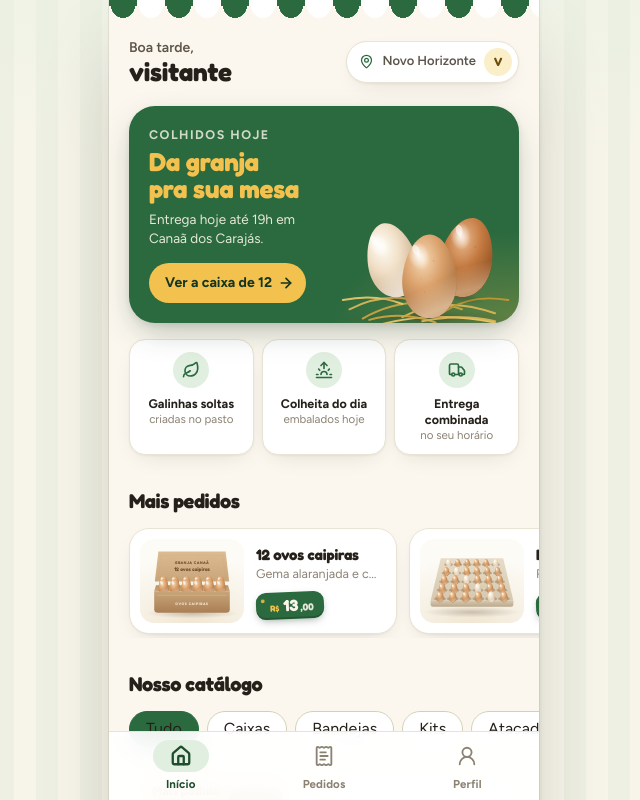
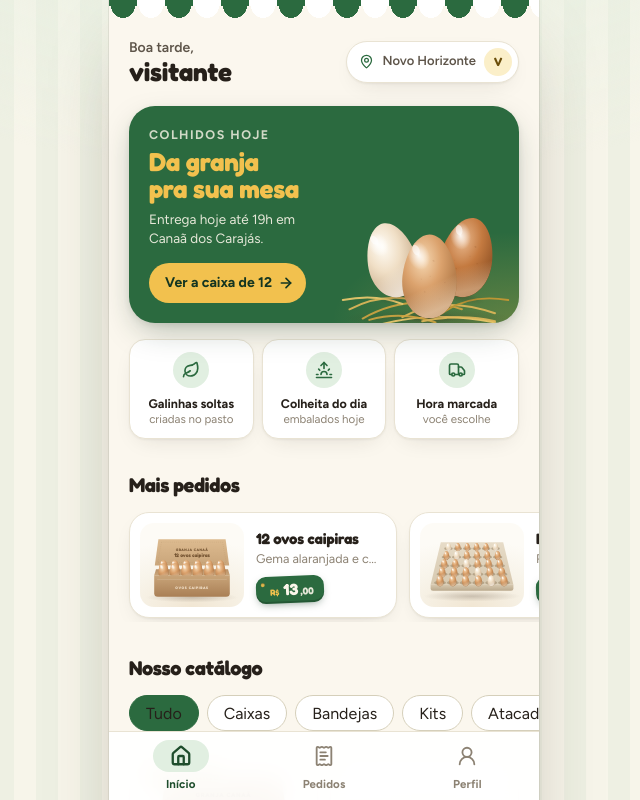
Before and after one commit to alanaraujo-bit/granjacanaa, a Next.js app: page /inicio in a window 1280 px wide. Shown: the top 800 px of the page, without its empty margins (316-956 px from the left). Built offline with nearby package versions, Linux system fonts and the light colour scheme.

Commit message:
polish: carton lid, onboarding balance, page transitions, not-found; docs: DESIGN.md, README

```diff
--- a/src/app/(app)/inicio/page.tsx
+++ b/src/app/(app)/inicio/page.tsx
@@ -15,7 +15,7 @@ import { SectionTitle, Skeleton } from "@/components/ui/Primitives";
 const TRUST = [
   { Icon: Leaf, title: "Galinhas soltas", text: "criadas no pasto" },
   { Icon: Sunrise, title: "Colheita do dia", text: "embalados hoje" },
-  { Icon: Truck, title: "Entrega combinada", text: "no seu horário" },
+  { Icon: Truck, title: "Hora marcada", text: "você escolhe" },
 ];
 
 export default function HomePage() {
--- a/src/app/(app)/produto/[id]/layout.tsx
+++ b/src/app/(app)/produto/[id]/layout.tsx
@@ -4,6 +4,6 @@ export function generateStaticParams() {
   return PRODUCTS.map((p) => ({ id: p.id }));
 }
 
-export default function ProductLayout({ children }: LayoutProps<"/produto/[id]">) {
+export default function ProductLayout({ children }: { children: React.ReactNode }) {
   return children;
 }
--- /dev/null
+++ b/src/app/(app)/template.tsx
@@ -0,0 +1,17 @@
+"use client";
+
+import { motion } from "motion/react";
+
+/** Transição suave entre telas do app (curta, sem coreografia). */
+export default function AppTemplate({ children }: { children: React.ReactNode }) {
+  return (
+    <motion.div
+      initial={{ opacity: 0, y: 6 }}
+      animate={{ opacity: 1, y: 0 }}
+      transition={{ duration: 0.18, ease: [0.16, 1, 0.3, 1] }}
+      className="flex min-h-dvh flex-col"
+    >
+      {children}
+    </motion.div>
+  );
+}
--- a/src/app/(auth)/bem-vindo/page.tsx
+++ b/src/app/(auth)/bem-vindo/page.tsx
@@ -74,9 +74,9 @@ export default function WelcomePage() {
         style={{ scrollbarWidth: "none" }}
       >
         {SLIDES.map((s, i) => (
-          <section key={i} className="flex w-full shrink-0 snap-center flex-col px-5">
+          <section key={i} className="flex w-full shrink-0 snap-center flex-col justify-center px-5 py-2">
             <div
-              className="relative mx-auto mt-2 w-full max-w-[360px] overflow-hidden rounded-[28px]"
+              className="relative mx-auto w-full max-w-[360px] overflow-hidden rounded-[28px]"
               style={{
                 background:
                   "radial-gradient(110% 85% at 50% 100%, #ecdfc8 0%, #f6f1e4 55%, #fbf7ee 100%)",
--- a/src/app/globals.css
+++ b/src/app/globals.css
@@ -51,7 +51,6 @@
   --shadow-gold: 0 10px 24px -8px rgba(224, 171, 46, 0.6);
 
   --ease-out: cubic-bezier(0.16, 1, 0.3, 1);
-  --ease-spring: cubic-bezier(0.34, 1.56, 0.64, 1);
 
   --app-width: 430px;
   --safe-top: env(safe-area-inset-top, 0px);
@@ -96,7 +95,6 @@
   --shadow-gold: var(--shadow-gold);
 
   --ease-out: var(--ease-out);
-  --ease-spring: var(--ease-spring);
 }
 
 /* ------------------------------------------------------------------
--- /dev/null
+++ b/src/app/not-found.tsx
@@ -0,0 +1,20 @@
+import Link from "next/link";
+import { Egg } from "@/components/illustrations/Egg";
+
+export default function NotFound() {
+  return (
+    <main className="app-frame flex min-h-dvh flex-col items-center justify-center px-8 text-center">
+      <Egg width={96} tone="cream" />
+      <h1 className="mt-6 font-display text-[26px] font-semibold text-ink">Essa página não chocou</h1>
+      <p className="mt-2 max-w-[28ch] text-[15px] text-ink-2">
+        O endereço não existe ou mudou de lugar. Vamos voltar para o catálogo?
+      </p>
+      <Link
+        href="/inicio"
+        className="pressable mt-7 inline-flex h-14 items-center justify-center rounded-[18px] bg-gold px-8 text-[17px] font-semibold text-leaf-ink shadow-gold"
+      >
+        Ir para o início
+      </Link>
+    </main>
+  );
+}
--- a/src/components/illustrations/Scenes.tsx
+++ b/src/components/illustrations/Scenes.tsx
@@ -68,11 +68,11 @@ export function Carton({
 
       {/* tampa aberta */}
       <polygon
-        points={`${left - pad + 14},22 ${right + pad - 14},22 ${right + pad - 2},122 ${left - pad + 2},122`}
+        points={`${left - pad + 14},34 ${right + pad - 14},34 ${right + pad - 2},122 ${left - pad + 2},122`}
         fill={`url(#${id}-lid)`}
       />
       <polygon
-        points={`${left - pad + 24},34 ${right + pad - 24},34 ${right + pad - 12},112 ${left - pad + 12},112`}
+        points={`${left - pad + 24},44 ${right + pad - 24},44 ${right + pad - 12},112 ${left - pad + 12},112`}
         fill="none"
         stroke={KRAFT.ink}
         strokeOpacity="0.18"
@@ -80,10 +80,10 @@ export function Carton({
         strokeDasharray="3 4"
       />
       <g fontFamily="var(--font-display), sans-serif" fontWeight="700" textAnchor="middle" fill={KRAFT.ink}>
-        <text x={cx} y="64" fontSize="13" letterSpacing="1.5" opacity="0.85">
+        <text x={cx} y="72" fontSize="12" letterSpacing="1.5" opacity="0.85">
           GRANJA CANAÃ
         </text>
-        <text x={cx} y="86" fontSize="17" opacity="0.9">
+        <text x={cx} y="94" fontSize="17" opacity="0.9">
           {count} ovos caipiras
         </text>
       </g>
```
Also changed, not shown: 2 other files (tests, documents, lock files or other folders).
